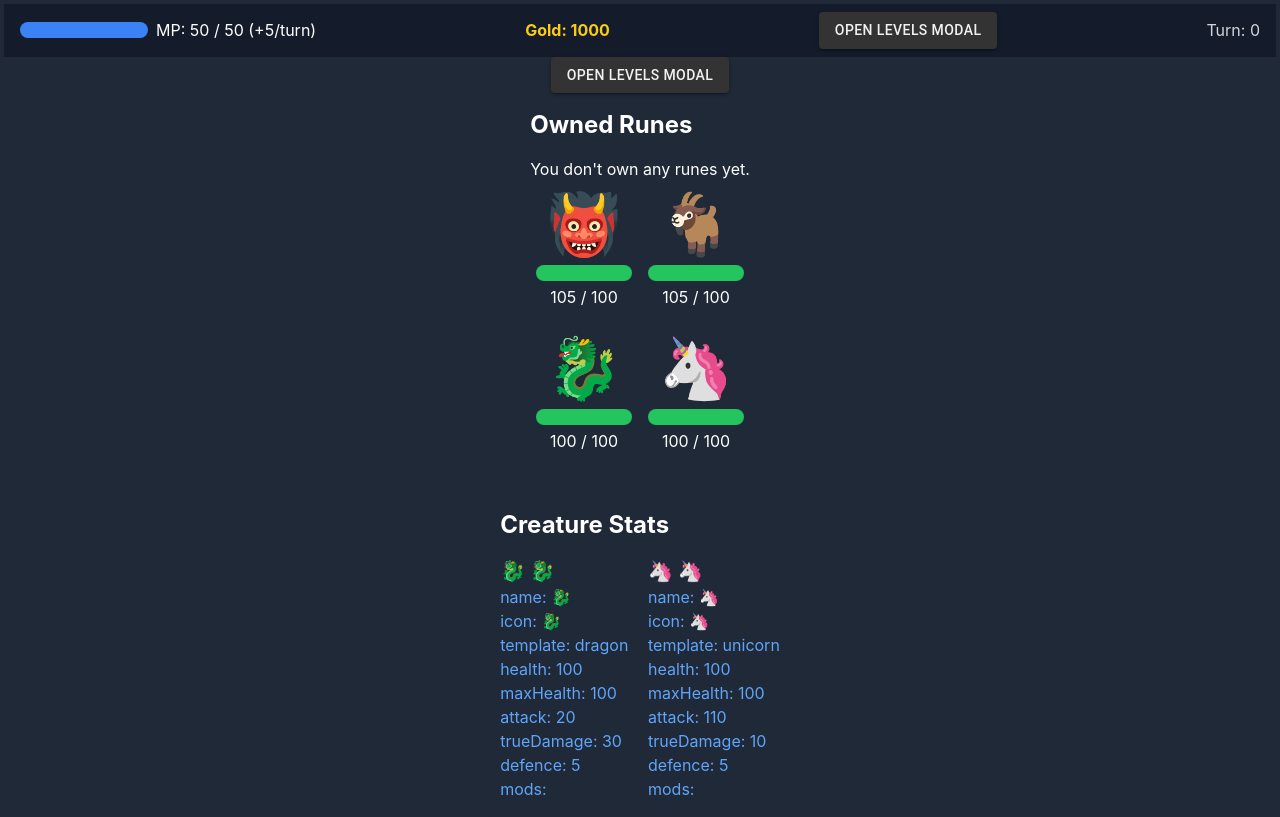
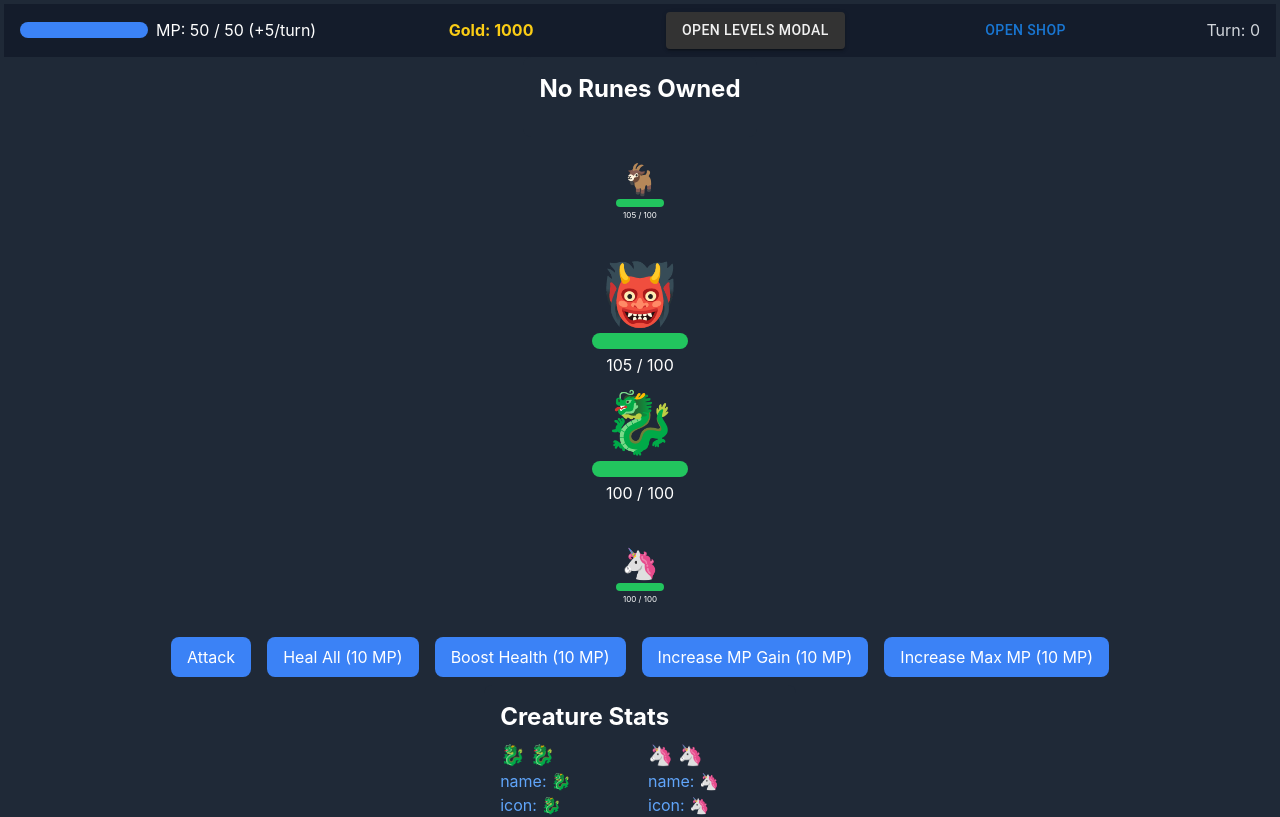
Before and after one commit to p0cket/squad-2, a React (Create React App) app: page / in a window 1280 px wide. Shown: the top 817 px of the page. Built offline with nearby package versions, Linux system fonts and the light colour scheme.

Commit message:
Active creature and bench

```diff
--- a/src/components/Battle.js
+++ b/src/components/Battle.js
@@ -2,15 +2,12 @@ import React, { useEffect } from "react"
 import { useDispatchContext, useStateContext } from "../GameContext"
 import OwnedRunes from "./OwnedRunes"
 import CreatureStats from "./CreatureStats"
-import { checkGameOver, handleEndOfTurnEffects } from "../utils.js/turnUtils"
-import ShopModal from "./Modal"
 import Hud from "./Hud"
 import ActionButtons from "./battle/ActionButtons"
 import CreatureGroup from "./battle/CreatureGroup"
 import { useCreatureControls } from "../hooks/useCreatureControls"
 import { useBattleActions } from "../hooks/useBattleActions"
 import { useEndOfTurnEffects } from "../hooks/useEndOfTurnEffects"
-import Levels from "./screens/Levels"
 
 const Battle = () => {
   const state = useStateContext()
@@ -39,15 +36,15 @@ const Battle = () => {
   return (
     <div className="flex flex-col items-center justify-center min-h-screen bg-gray-800 text-white p-1">
       <Hud />
-      <Levels numLevels={10} />
       <OwnedRunes />
-      <div className="flex flex-col items-center w-full max-w-3xl mb-2">
+      <div className="flex flex-col items-center w-full max-w-3xl mb-1">
         {/* Enemy Creatures at the Top */}
-        <div className="flex flex-row items-center justify-center mb-8">
+        <div className="flex flex-row items-center justify-center mb-4">
           <CreatureGroup
             creatures={state.computerCreatures}
             isPlayer={false}
             setCreatureControls={setCreatureControls}
+            isFlipped
           />
         </div>
         {/* Player Creatures at the Bottom */}
@@ -59,9 +56,8 @@ const Battle = () => {
           />
         </div>
       </div>
+      <ActionButtons handleAttack={handleAttack} />
       <CreatureStats />
-      <ShopModal />
-      <ActionButtons handleAttack={handleAttack} />
     </div>
   )
 }
--- a/src/components/CreatureStats.js
+++ b/src/components/CreatureStats.js
@@ -8,8 +8,8 @@ function CreatureStats() {
   const state = useStateContext()
 
   return (
-    <div className="bg-gray-800 p-4 rounded-lg mt-8">
-      <h2 className="text-2xl font-bold mb-4">Creature Stats</h2>
+    <div className="bg-gray-800 p-4 rounded-lg mt-1">
+      <h2 className="text-2xl font-bold mb-2">Creature Stats</h2>
       <div className="grid grid-cols-2 gap-4">
         {state.playerCreatures.map((creature, index) => {
           // Get the base creature data using the template
--- a/src/components/Hud.js
+++ b/src/components/Hud.js
@@ -3,6 +3,7 @@ import React from 'react';
 import { motion } from 'framer-motion';
 import { useStateContext } from '../GameContext';
 import Levels from './screens/Levels';
+import ShopModal from './Modal';
 
 function Hud() {
   const state = useStateContext();
@@ -30,7 +31,7 @@ function Hud() {
         <div className="text-yellow-400 font-bold">Gold: {gold}</div>
       </div>
       <Levels numLevels={10} />
-
+      <ShopModal />
       {/* Turn Display */}
       <div className="flex items-center space-x-2">
         <div className="text-gray-300">Turn: {turn}</div>
--- a/src/components/OwnedRunes.js
+++ b/src/components/OwnedRunes.js
@@ -1,24 +1,27 @@
-import React from "react";
-import { useDispatchContext, useStateContext } from "../GameContext";
-import RuneCard from "./RuneCard";
-import SmallRune from "./SmallRune";
+import React from "react"
+import { useDispatchContext, useStateContext } from "../GameContext"
+import RuneCard from "./RuneCard"
+import SmallRune from "./SmallRune"
 
 function OwnedRunes() {
-  const state = useStateContext();
-  const dispatch = useDispatchContext();
+  const state = useStateContext()
+  const dispatch = useDispatchContext()
 
   return (
     <div className="bg-gray-800 p-4 rounded-lg">
-      <h2 className="text-2xl font-bold mb-4">Owned Runes</h2>
+      <h2 className="text-2xl font-bold mb-4">
+        {state.runes.length === 0 ? "No Runes Owned" : "Owned Runes"}{" "}
+      </h2>
+
       {state.runes.length === 0 ? (
-        <p>You don't own any runes yet.</p>
+        ""
       ) : (
         <div className="grid grid-cols-1 md:grid-cols-2 lg:grid-cols-3 gap-4">
           {state.runes.map((rune, index) => (
             <SmallRune
               key={index}
               rune={rune}
-              onAction={() => dispatch({ type: 'SELL_RUNE', rune, index })}
+              onAction={() => dispatch({ type: "SELL_RUNE", rune, index })}
               actionLabel="Sell"
               isShop={false}
               isConcise={true} // Pass a prop to control the concise view
@@ -27,10 +30,10 @@ function OwnedRunes() {
         </div>
       )}
     </div>
-  );
+  )
 }
 
-export default OwnedRunes;
+export default OwnedRunes
 
 // // OwnedRunes.js
 // import React from "react";
--- a/src/components/battle/ActionButtons.js
+++ b/src/components/battle/ActionButtons.js
@@ -4,7 +4,7 @@ import ActionButton from "../ActionButton";
 
 const ActionButtons = ({ handleAttack, handleHeal, handleIncreaseHealth, handleIncreaseMpPerTurn, handleIncreaseMaxMp, mp }) => {
   return (
-    <div className="flex space-x-4 mb-4">
+    <div className="flex space-x-4 mb-1">
       <ActionButton onClick={handleAttack}>Attack</ActionButton>
       <ActionButton onClick={handleHeal} disabled={mp < 10}>
         Heal All (10 MP)
--- a/src/components/battle/CreatureGroup.js
+++ b/src/components/battle/CreatureGroup.js
@@ -1,12 +1,40 @@
-import React from "react"
-import Creature from "../Creature"
+import React from "react";
+import Creature from "../Creature";
 
-const CreatureGroup = ({ creatures, isPlayer, setCreatureControls }) => {
-    return (
-      <div className="flex flex-row space-x-4">
-        {creatures.map((creature) => (
+const CreatureGroup = ({ creatures, isPlayer, isFlipped, setCreatureControls }) => {
+  // Splitting the creatures array into first and the rest
+  const firstCreature = creatures[0];
+  const restOfCreatures = creatures.slice(1);
+
+  // Define classes for size differences and row flipping logic
+  const secondRowClass = "flex flex-row space-x-4"; // Regular row style
+  const firstRowCreatureSize = "scale-100"; // Full size for first creature
+  const secondRowCreatureSize = "scale-50"; // Smaller size for second row creatures
+
+  const renderFirstRow = () => (
+    <div className="flex flex-row justify-center">
+      {firstCreature && (
+        <div className={firstRowCreatureSize}>
           <Creature
-            key={creature.name}
+            key={firstCreature.name}
+            name={firstCreature.name}
+            icon={firstCreature.icon}
+            health={firstCreature.health}
+            maxHealth={firstCreature.maxHealth}
+            isPlayer={isPlayer}
+            setCreatureControls={(name, data) => setCreatureControls(name, data, isPlayer)}
+            creatureObj={firstCreature}
+          />
+        </div>
+      )}
+    </div>
+  );
+
+  const renderSecondRow = () => (
+    <div className={secondRowClass}>
+      {restOfCreatures.map((creature) => (
+        <div key={creature.name} className={secondRowCreatureSize}>
+          <Creature
             name={creature.name}
             icon={creature.icon}
             health={creature.health}
@@ -15,9 +43,27 @@ const CreatureGroup = ({ creatures, isPlayer, setCreatureControls }) => {
             setCreatureControls={(name, data) => setCreatureControls(name, data, isPlayer)}
             creatureObj={creature}
           />
-        ))}
-      </div>
-    );
-  };
+        </div>
+      ))}
+    </div>
+  );
 
-export default CreatureGroup
+  return (
+    <div className="flex flex-col space-y-4">
+      {/* Conditionally render rows based on isFlipped */}
+      {isFlipped ? (
+        <>
+          {renderSecondRow()}
+          {renderFirstRow()}
+        </>
+      ) : (
+        <>
+          {renderFirstRow()}
+          {renderSecondRow()}
+        </>
+      )}
+    </div>
+  );
+};
+
+export default CreatureGroup;
--- a/src/hooks/useBattleActions.js
+++ b/src/hooks/useBattleActions.js
@@ -1,34 +1,46 @@
 // hooks/useBattleActions.js
-import { useCallback } from "react";
-import { useDispatchContext, useStateContext } from "../GameContext";
-import { performAttack } from "../utils.js/attackUtils";
-import { calculateHealedHealth, selectRandomCreature } from "../utils.js/battleUtils";
-export const useBattleActions = (playerCreatureControlsRef, enemyCreatureControlsRef) => {
-  const state = useStateContext();
-  const dispatch = useDispatchContext();
+import { useCallback } from "react"
+import { useDispatchContext, useStateContext } from "../GameContext"
+import { performAttack } from "../utils.js/attackUtils"
+import {
+  calculateHealedHealth,
+  selectRandomCreature,
+} from "../utils.js/battleUtils"
+export const useBattleActions = (
+  playerCreatureControlsRef,
+  enemyCreatureControlsRef
+) => {
+  const state = useStateContext()
+  const dispatch = useDispatchContext()
 
   const handleAttack = useCallback(async () => {
-    console.log("Handling Attack...");
-    dispatch({ type: "INCREMENT_TURN" });
+    console.log("Handling Attack...")
+    dispatch({ type: "INCREMENT_TURN" })
 
-    const alivePlayerCreatures = state.playerCreatures.filter((c) => c.health > 0);
-    const aliveComputerCreatures = state.computerCreatures.filter((c) => c.health > 0);
+    const alivePlayerCreatures = state.playerCreatures.filter(
+      (c) => c.health > 0
+    )
+    const aliveComputerCreatures = state.computerCreatures.filter(
+      (c) => c.health > 0
+    )
 
-    console.log("Alive player creatures:", alivePlayerCreatures);
-    console.log("Alive computer creatures:", aliveComputerCreatures);
+    console.log("Alive player creatures:", alivePlayerCreatures)
+    console.log("Alive computer creatures:", aliveComputerCreatures)
 
     if (alivePlayerCreatures.length > 0 && aliveComputerCreatures.length > 0) {
-      const playerAttacker = alivePlayerCreatures[Math.floor(Math.random() * alivePlayerCreatures.length)];
-      const computerTarget = aliveComputerCreatures[Math.floor(Math.random() * aliveComputerCreatures.length)];
+      // const playerAttacker = alivePlayerCreatures[Math.floor(Math.random() * alivePlayerCreatures.length)];
+      // const computerTarget = aliveComputerCreatures[Math.floor(Math.random() * aliveComputerCreatures.length)];
+      const playerAttacker = alivePlayerCreatures[0]
+      const computerTarget = aliveComputerCreatures[0]
 
-      console.log("Player attacking computer...");
+      console.log("Player attacking computer...")
       const damage = await performAttack(
         playerAttacker,
         computerTarget,
         true,
         playerCreatureControlsRef,
         enemyCreatureControlsRef
-      );
+      )
 
       dispatch({
         type: "UPDATE_CREATURE",
@@ -37,21 +49,22 @@ export const useBattleActions = (playerCreatureControlsRef, enemyCreatureControl
           ...computerTarget,
           health: Math.max(0, computerTarget.health - damage),
         },
-      });
+      })
     }
 
     if (alivePlayerCreatures.length > 0 && aliveComputerCreatures.length > 0) {
-      const computerAttacker = aliveComputerCreatures[Math.floor(Math.random() * aliveComputerCreatures.length)];
-      const playerTarget = alivePlayerCreatures[Math.floor(Math.random() * alivePlayerCreatures.length)];
-
-      console.log("Computer attacking player...");
+      // const computerAttacker = aliveComputerCreatures[Math.floor(Math.random() * aliveComputerCreatures.length)];
+      // const playerTarget = alivePlayerCreatures[Math.floor(Math.random() * alivePlayerCreatures.length)];
+      const computerAttacker = aliveComputerCreatures[0]
+      const playerTarget = alivePlayerCreatures[0]
+      console.log("Computer attacking player...")
       const damage = await performAttack(
         computerAttacker,
         playerTarget,
         false,
         playerCreatureControlsRef,
         enemyCreatureControlsRef
-      );
+      )
 
       dispatch({
         type: "UPDATE_CREATURE",
@@ -60,14 +73,14 @@ export const useBattleActions = (playerCreatureControlsRef, enemyCreatureControl
           ...playerTarget,
           health: Math.max(0, playerTarget.health - damage),
         },
-      });
+      })
     }
 
     if (aliveComputerCreatures.length === 0) {
-      console.log("Player has won the battle. Dispatching WIN_GAME...");
-      dispatch({ type: "WIN_GAME" });
+      console.log("Player has won the battle. Dispatching WIN_GAME...")
+      dispatch({ type: "WIN_GAME" })
     }
-  }, [state, dispatch, playerCreatureControlsRef, enemyCreatureControlsRef]);
+  }, [state, dispatch, playerCreatureControlsRef, enemyCreatureControlsRef])
 
-  return { handleAttack };
-};
+  return { handleAttack }
+}
--- a/src/utils.js/attackUtils.js
+++ b/src/utils.js/attackUtils.js
@@ -16,7 +16,8 @@ export const calcDamage = (attacker, target) => {
   const totalDamage = baseDamage + trueDamage
 
   // Add some randomness
-  const randomFactor = Math.random() * 0.2 + 0.9 // Random factor between 0.9 and 1.1
+  const randomFactor = 1 // Random factor between 0.9 and 1.1
+  //   const randomFactor = Math.random() * 0.2 + 0.9 // Random factor between 0.9 and 1.1
   const damage = totalDamage * randomFactor
 
   return Math.floor(damage)
@@ -29,76 +30,76 @@ export const performAttack = async (
   playerCreatureControlsRef,
   enemyCreatureControlsRef
 ) => {
-  console.log("performAttack called");
-  console.log("Attacker:", attacker);
-  console.log("Target:", target);
+  console.log("performAttack called")
+  console.log("Attacker:", attacker)
+  console.log("Target:", target)
 
-  const attackerName = attacker.name;
-  const targetName = target.name;
+  const attackerName = attacker.name
+  const targetName = target.name
 
   const attackerControls = isPlayerAttack
     ? playerCreatureControlsRef.current[attackerName]?.controls
-    : enemyCreatureControlsRef.current[attackerName]?.controls;
+    : enemyCreatureControlsRef.current[attackerName]?.controls
 
   const targetControls = isPlayerAttack
     ? enemyCreatureControlsRef.current[targetName]?.controls
-    : playerCreatureControlsRef.current[targetName]?.controls;
+    : playerCreatureControlsRef.current[targetName]?.controls
 
   const targetShowDamage = isPlayerAttack
     ? enemyCreatureControlsRef.current[targetName]?.showDamage
-    : playerCreatureControlsRef.current[targetName]?.showDamage;
+    : playerCreatureControlsRef.current[targetName]?.showDamage
 
-  console.log("Attacker Controls:", attackerControls);
-  console.log("Target Controls:", targetControls);
+  console.log("Attacker Controls:", attackerControls)
+  console.log("Target Controls:", targetControls)
 
   if (!attackerControls || !targetControls) {
-    console.warn("Animation controls not found, skipping attack animation.");
-    return;
+    console.warn("Animation controls not found, skipping attack animation.")
+    return
   }
 
-  const direction = isPlayerAttack ? -1 : 1;
-  const distance = 150;
+  const direction = isPlayerAttack ? -1 : 1
+  const distance = 150
 
   // Move attacker towards target
   try {
-    console.log("Attacker moving towards target...");
+    console.log("Attacker moving towards target...")
     await attackerControls.start({
       y: direction * distance,
       transition: { duration: 0.3 },
-    });
+    })
   } catch (error) {
-    console.error("Error moving attacker:", error);
+    console.error("Error moving attacker:", error)
   }
 
   // Simulate attack impact with a shake
   try {
     if (targetControls) {
-      console.log("Target shaking...");
+      console.log("Target shaking...")
       await targetControls.start({
         x: [0, -10, 10, -10, 10, 0],
         transition: { duration: 0.3 },
-      });
+      })
     }
   } catch (error) {
-    console.error("Error shaking target:", error);
+    console.error("Error shaking target:", error)
   }
 
   // Return attacker to original position
   try {
-    console.log("Attacker returning to original position...");
+    console.log("Attacker returning to original position...")
     await attackerControls.start({
       y: 0,
       transition: { duration: 0.3 },
-    });
+    })
   } catch (error) {
-    console.error("Error returning attacker to position:", error);
+    console.error("Error returning attacker to position:", error)
   }
 
-  const damage = calcDamage(attacker, target);
+  const damage = calcDamage(attacker, target)
   if (targetShowDamage) {
-    targetShowDamage(damage);
+    targetShowDamage(damage)
   }
 
-  console.log("Damage dealt:", damage);
-  return damage;
-};
+  console.log("Damage dealt:", damage)
+  return damage
+}
```
Also changed, not shown: src/components/battle/Bench.js (added, +25 -0 lines).
